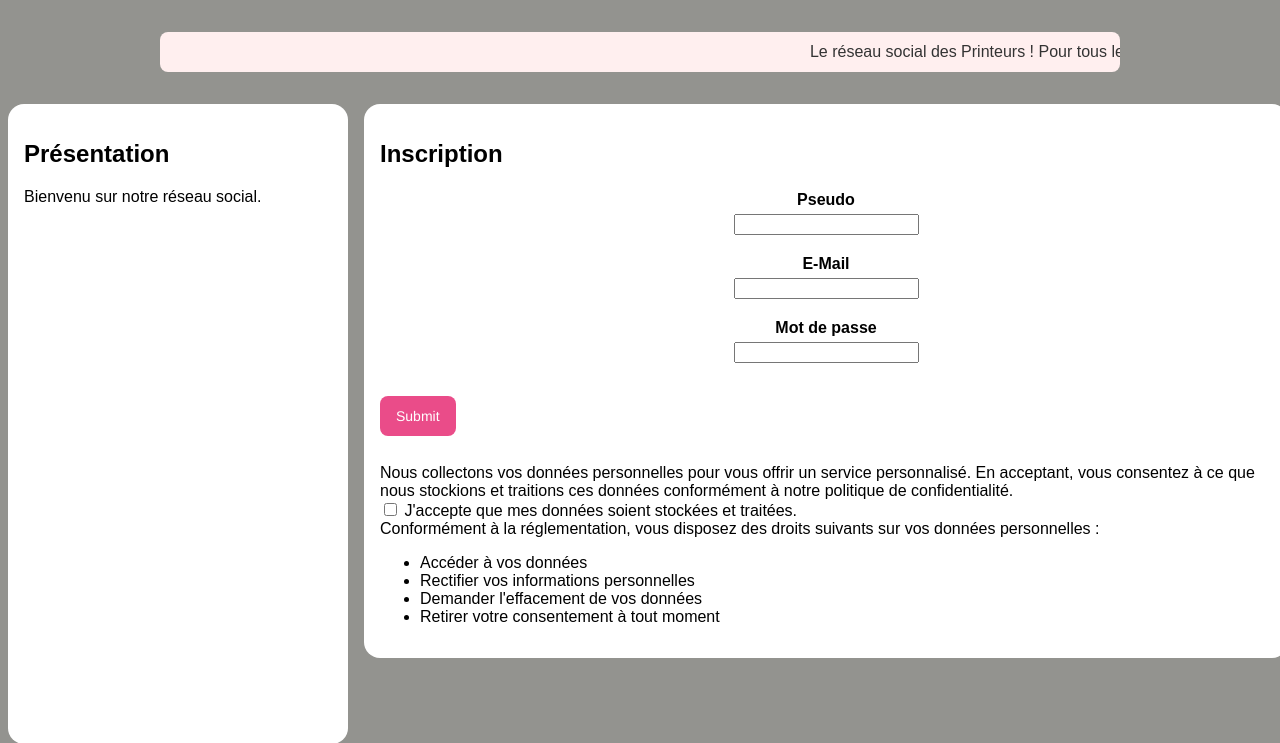
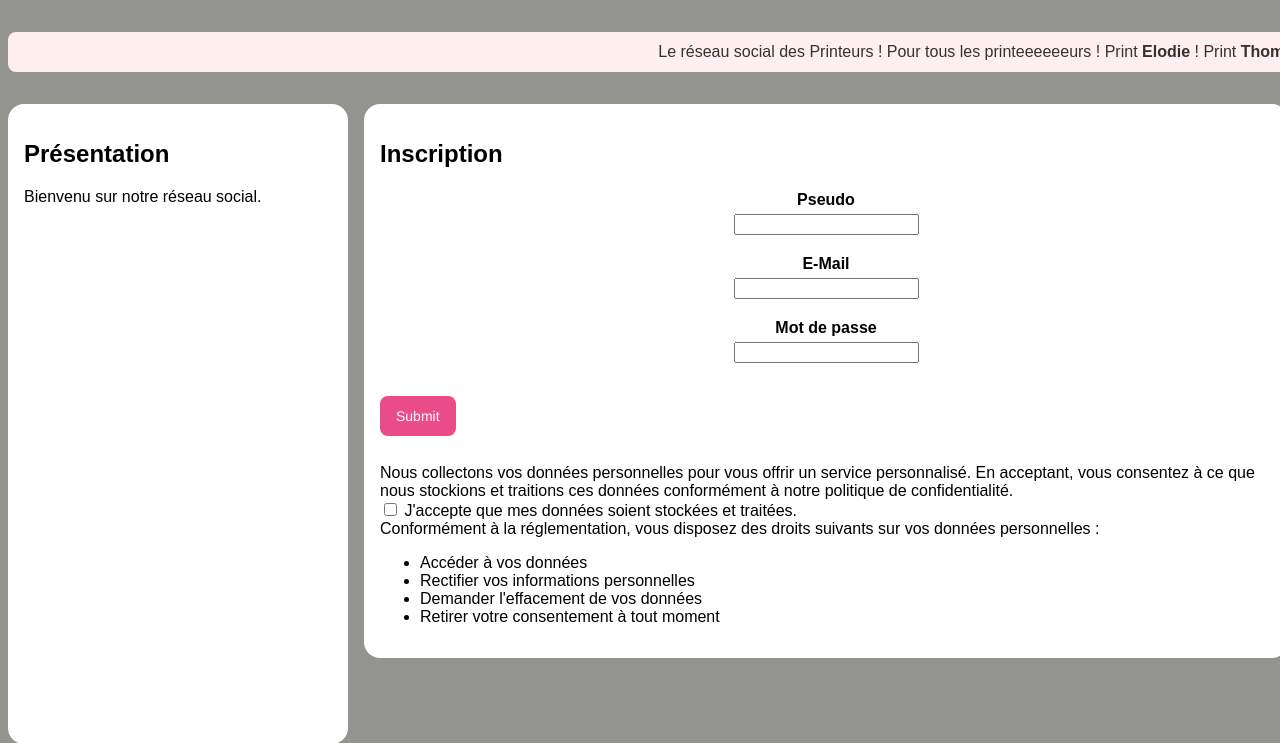
Before and after one commit to adatechschool/projet-collectif-reseau-social-php-printteam, a PHP site: page /registration.php in a window 1280 px wide. Shown: the part 92-835 px from the top of the page. Run offline with PHP 8.4, Linux system fonts and the light colour scheme.

Commit message:
bar modifié

```diff
--- a/resoc_n3/style.css
+++ b/resoc_n3/style.css
@@ -302,7 +302,7 @@ form.fenetre dl dd textarea {
 }
 
 .scrolling-message-container {
-    width: 76%;
+    width: 1280px;
     height: 40px;
     overflow: hidden;
     background-color: #ffefef;
```
